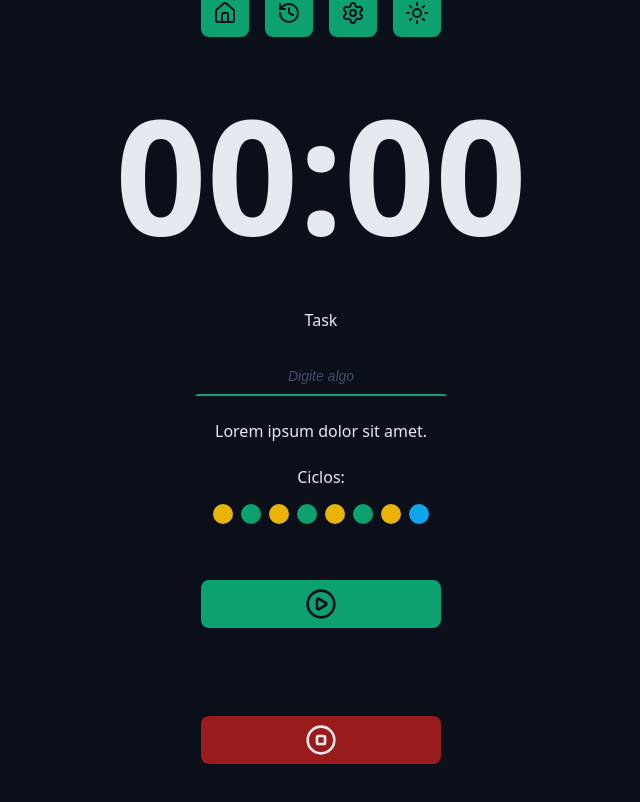
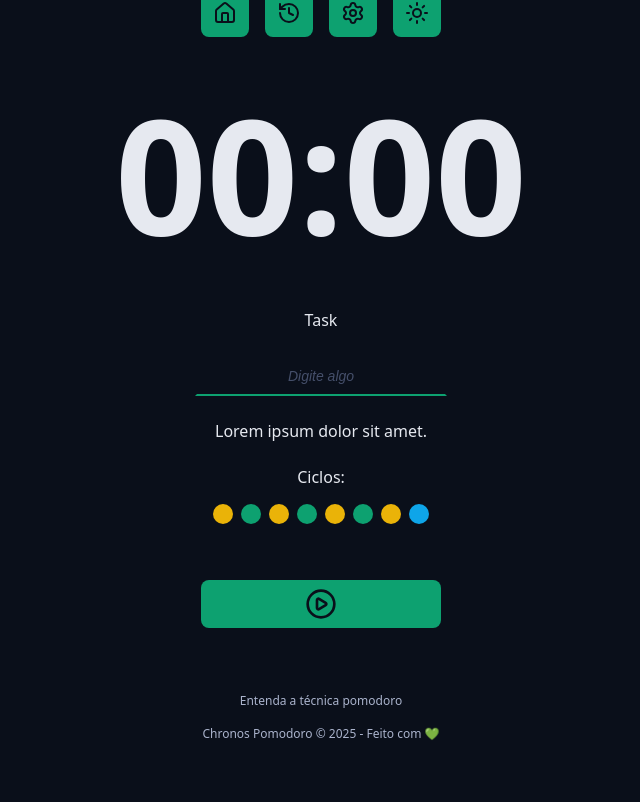
Before and after one commit to VitorBahir/chronos-pomodoro, a React (Vite) app: page / in a window 1280 px wide. Shown: the part 232-1034 px from the top of the page, without its empty margins (319-959 px from the left). After the commit the page ends 1006 px from the top, so only its background shows below. Built offline with nearby package versions, Linux system fonts and the light colour scheme.

Commit message:
Componente de rodapé

```diff
--- a/src/App.tsx
+++ b/src/App.tsx
@@ -8,7 +8,8 @@
 import './styles/global.css';
 import { Cycles } from './components/Cycles';
 import { DefaultButton } from './components/DefaultButton';
-import { PlayCircleIcon, StopCircleIcon } from 'lucide-react';
+import { PlayCircleIcon } from 'lucide-react';
+import { Footer } from './components/Footer';
 
 export function App() {
   return (
@@ -45,10 +46,13 @@
           </div>
 
           <div className='formRow'>
-            <DefaultButton icon={<PlayCircleIcon />} color='green' />
-            <DefaultButton icon={<StopCircleIcon />} color='red' />
+            <DefaultButton icon={<PlayCircleIcon />} />
           </div>
         </form>
+      </Container>
+
+      <Container>
+        <Footer />
       </Container>
     </>
   );
--- /dev/null
+++ b/src/components/Footer/index.tsx
@@ -0,0 +1,12 @@
+import styles from './styles.module.css';
+
+export function Footer() {
+  return (
+    <footer className={styles.footer}>
+      <a href=''>Entenda a técnica pomodoro</a>
+      <a href=''>
+        Chronos Pomodoro &copy; {new Date().getFullYear()} - Feito com 💚
+      </a>
+    </footer>
+  );
+}
--- /dev/null
+++ b/src/components/Footer/styles.module.css
@@ -0,0 +1,19 @@
+.footer {
+  display: flex;
+  flex-direction: column;
+  align-items: center;
+  justify-content: center;
+  gap: 1.6rem;
+}
+
+.footer a {
+  font-size: 1.2rem;
+  color: var(--text-muted);
+  text-decoration: none;
+}
+
+.footer a:hover {
+  font-size: 1.2rem;
+  color: var(--text-muted);
+  text-decoration: underline;
+}
```
